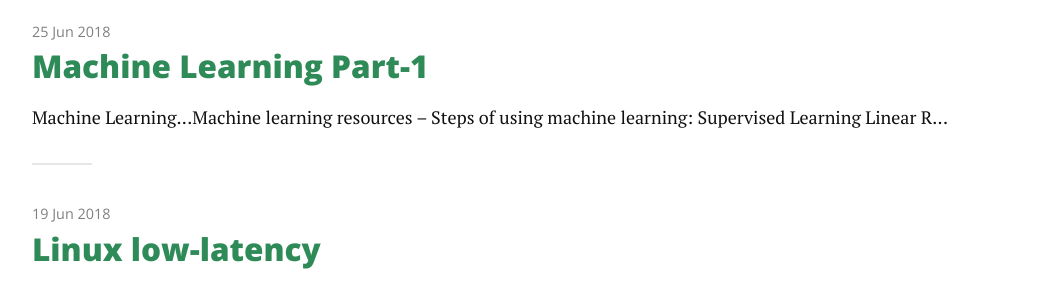
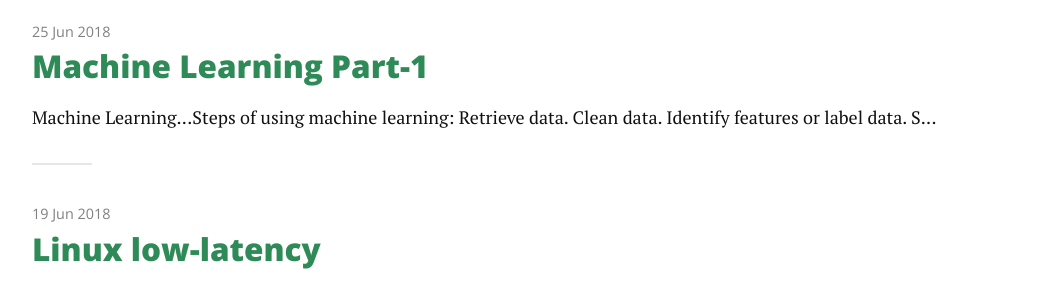
Before and after one commit to summonersRift/summonersrift.github.io, a Jekyll site: the page built from articles.md, in a window 1280 px wide and 900 px high, scrolled down 553 px. Shown: the part 155-445 px from the top of the window, without its empty margins (108-1152 px from the left). Built offline with Jekyll 4.4.1, drawn with Linux system fonts in a browser that asks for light colours; nearby versions of some CDN libraries.

Commit message:
changes to the post

```diff
--- a/_posts/2018-06-25-machine-leraning-1.markdown
+++ b/_posts/2018-06-25-machine-leraning-1.markdown
@@ -5,14 +5,24 @@
 ---
 
 <p class="intro">Machine Learning...</p>
-Machine learning resources -- <br>
+Steps of using machine learning:
+1. Retrieve data.
+1. Clean data.
+1. Identify features or label data.
+1. Split dataset into Test/Cross-Validation/ Test dataset
+1. Train your algorithm using supervised or unsupervised learning on <i>test</i> data.
+1. Adjust model parameters using </i>cross-validation</i>
+1. Test on the test data.
+1. Deploy.
+1. Measure the accuracy or error.
 
-Steps of using machine learning:
 
 <table>
   <tr>
     <th rowspan="10"><span style="font-weight:bold">Supervised Learning</span></th>
-    <th>Linear Regression</th>
+  </tr>
+  <tr>
+    <td>Linear Regression</td>
   </tr>
   <tr>
     <td>Nonlinear multivariate Regression</td>
@@ -57,14 +67,12 @@
 </table>
 <!--Table generated using https://www.tablesgenerator.com/html_tables#  -->
 
-<br> <br>
-<b>Ensemble Learning</b> Combining multiple learning or models for better performance.
+<br><b>Ensemble Learning</b> Combining multiple learning or models for better performance.
 Ensemble methods outperform(superior to) individual models by averaging out biases, reducing variance, and are less likely to overfit.
+<br> There's a common line in machine learning which is: "ensemble and get 2%.". This implies that you can build your models as usual and typically expect a small performance boost from ensembling. More on this <a href="https://elitedatascience.com/machine-learning-interview-questions-answers">here</a>.
 
-<br>
-There's a common line in machine learning which is: "ensemble and get 2%.". This implies that you can build your models as usual and typically expect a small performance boost from ensembling. More on this <a href="https://elitedatascience.com/machine-learning-interview-questions-answers">here</a>.
-<br>
-<b>Explain Bagging </b>
+<br><br>
+<b>Explain Bagging </b><br>
 (1) Bagging, or Bootstrap Aggregating, is an ensemble method in which the dataset is first divided into multiple subsets through resampling.<br>
 (2)Then, each subset is used to train a model, and the final predictions are made through voting or averaging the component models.  <br>
 (+) Bagging is performed in <b>parallel</b>.<br>
```
